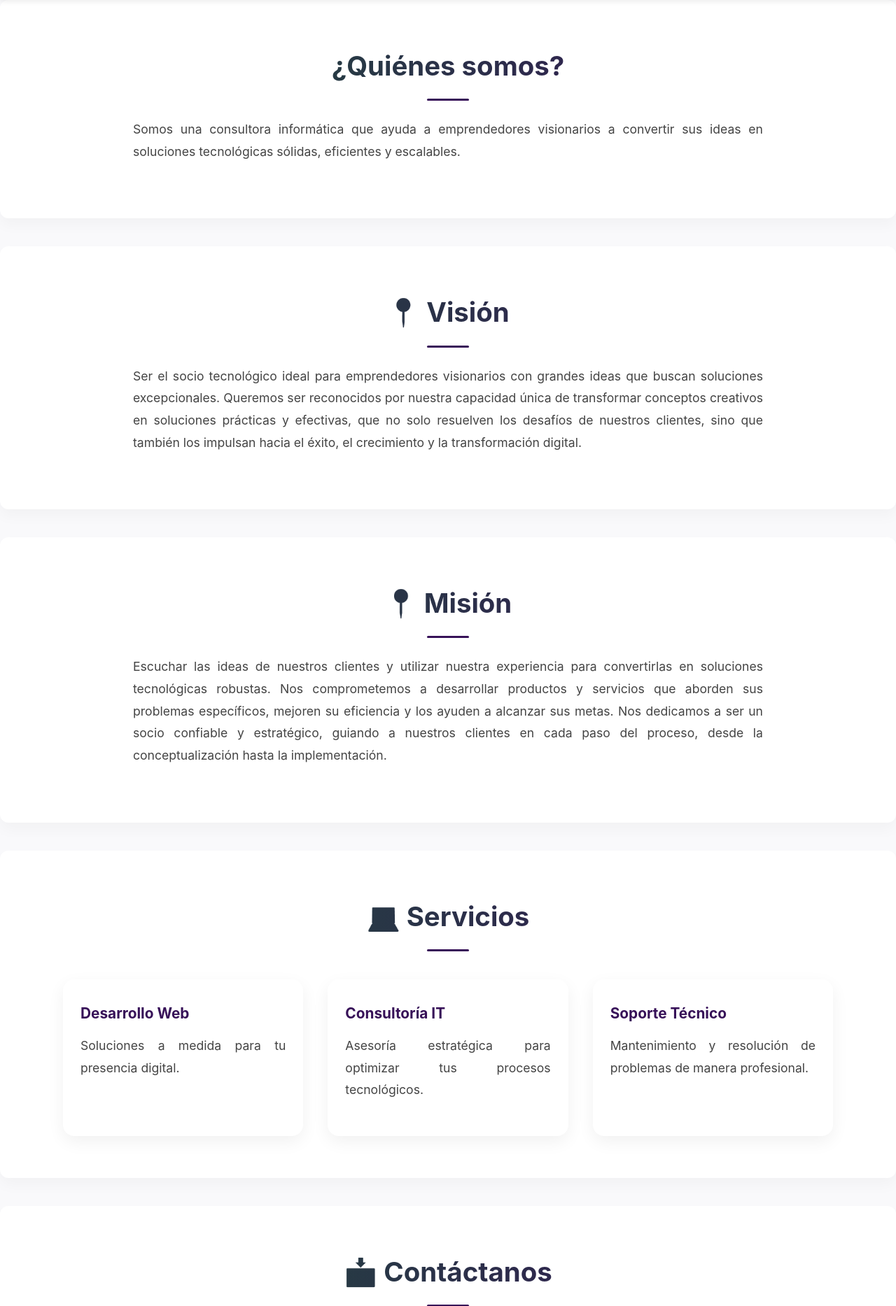
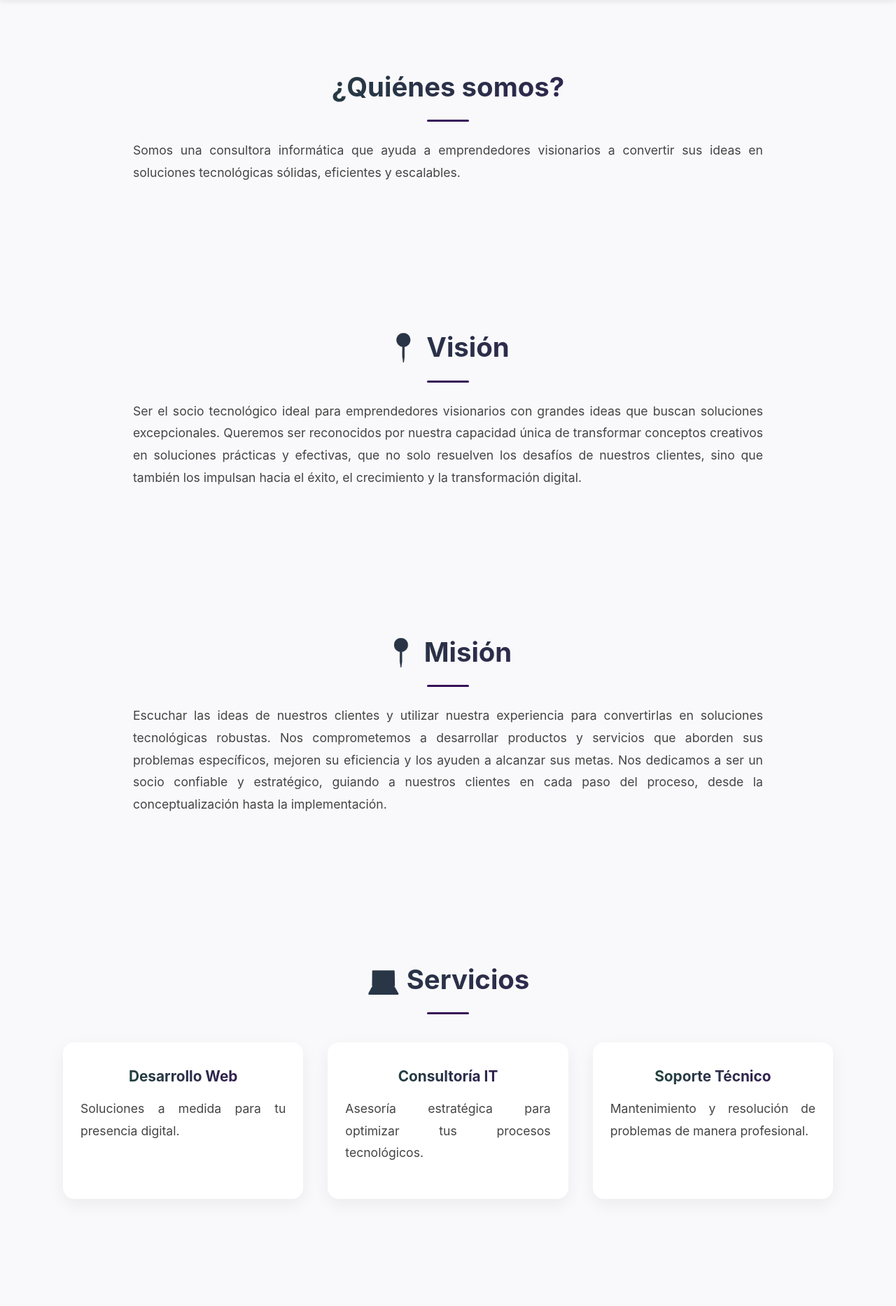
Before and after one commit to Laufer2712/LMH-I-S, a Flask app: page / in a window 1280 px wide. Shown: the part 75-1942 px from the top of the page at 70% size. Run offline with Flask 3, Linux system fonts and the light colour scheme.

Commit message:
estilitos

```diff
--- a/static/css/style.css
+++ b/static/css/style.css
@@ -102,23 +24,32 @@
 .container {
   max-width: 1100px;
   margin: auto;
-  text-align: justify;
+  text-align: justify; /* textos justificados */
   line-height: 1.8;
 }
 
-.bg-light {
-  background: #f4f4f4;
-  border-radius: 12px;
-  padding: 30px 20px;
+/* ============================
+   TÍTULOS CON DEGRADADO
+=============================== */
+h2,
+h3 {
+  font-weight: 700;
+  text-align: center;
+  margin-bottom: 25px;
+  position: relative;
+
+  /* Degradado de tu paleta */
+  background: linear-gradient(90deg, #1e5039, #371158);
+
+  /* Compatibilidad */
+  -webkit-background-clip: text;
+  -webkit-text-fill-color: transparent;
+  background-clip: text; /* estándar (compatibilidad futura) */
+  color: transparent;
 }
 
 h2 {
-  color: #1e5039;
-  margin-bottom: 25px;
   font-size: 2.4rem;
-  font-weight: 700;
-  text-align: center;
-  position: relative;
 }
 
 h2::after {
@@ -160,12 +98,6 @@
 .service-card:hover {
   transform: translateY(-6px);
   box-shadow: 0 12px 30px rgba(0, 0, 0, 0.12);
-}
-
-.service-card h3 {
-  color: #371158;
-  margin-bottom: 12px;
-  font-size: 1.3rem;
 }
 
 /* ============================
@@ -268,44 +272,3 @@
     display: none;
   }
 }
-
-/* ============================
-   DETALLES INNOVADORES
-=============================== */
-/* Agregar sombra sutil a secciones para efecto de profundidad */
-.section {
-  background: #fff;
-  border-radius: 12px;
-  box-shadow: 0 10px 20px rgba(0, 0, 0, 0.03);
-  margin-bottom: 40px;
-  padding: 60px 25px;
-}
-
-h2 {
-  font-size: 2.4rem;
-  font-weight: 700;
-  text-align: center;
-  margin-bottom: 25px;
-  position: relative;
-
-  /* Degradado */
-  background: linear-gradient(90deg, #1e5039, #371158);
-
-  /* Compatibilidad con distintos navegadores */
-  -webkit-background-clip: text; /* Safari, Chrome, Opera */
-  -webkit-text-fill-color: transparent; /* Safari, Chrome, Opera */
-
-  background-clip: text; /* estándar (actualmente no soportado en Firefox) */
-  color: transparent; /* fallback para navegadores que soporten estándar en el futuro */
-}
-
-/* ::after sigue igual */
-h2::after {
-  content: "";
-  display: block;
-  width: 60px;
-  height: 3px;
-  background: #371158;
-  margin: 12px auto 0;
-  border-radius: 2px;
-}
```
Also changed, not shown: other parts of static/css/style.css (+81 -80 lines).
